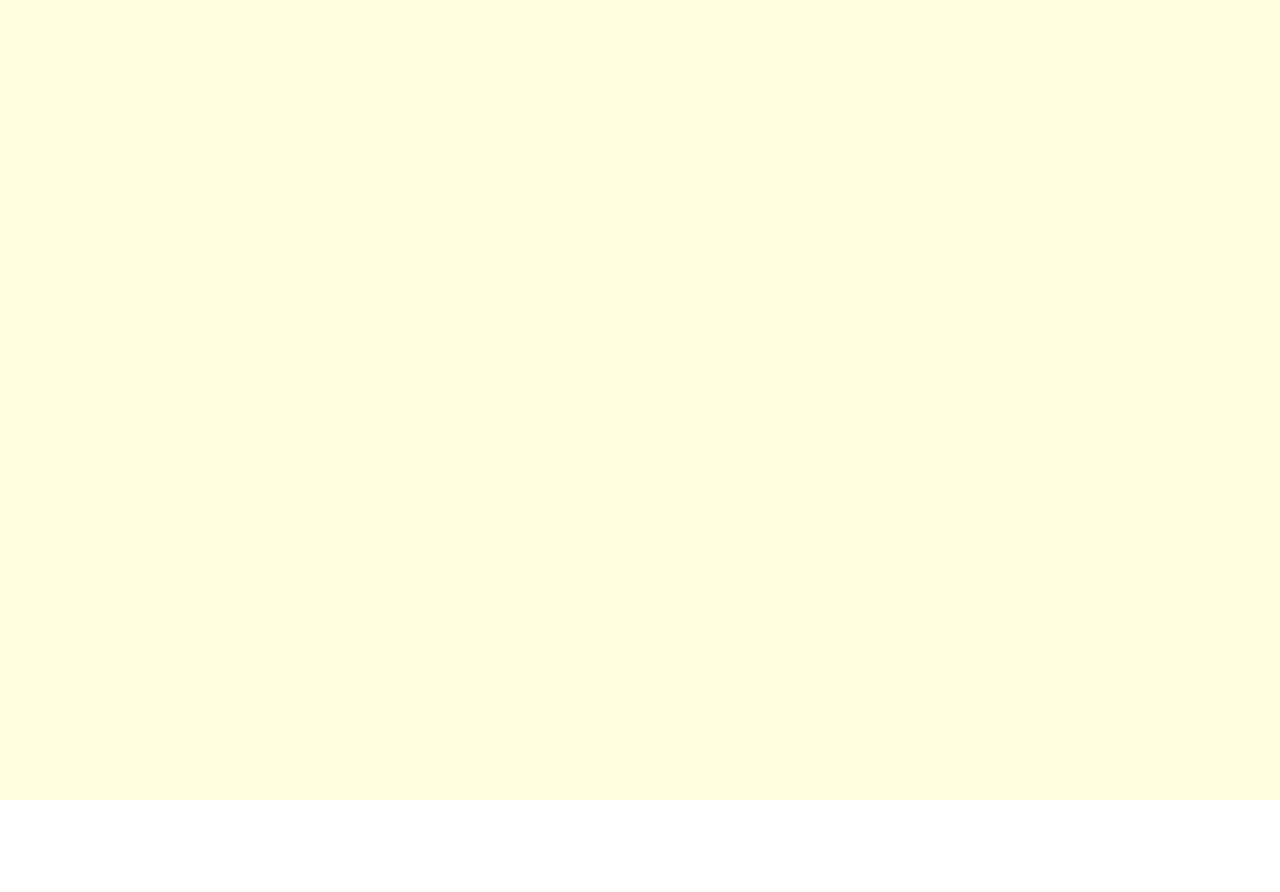
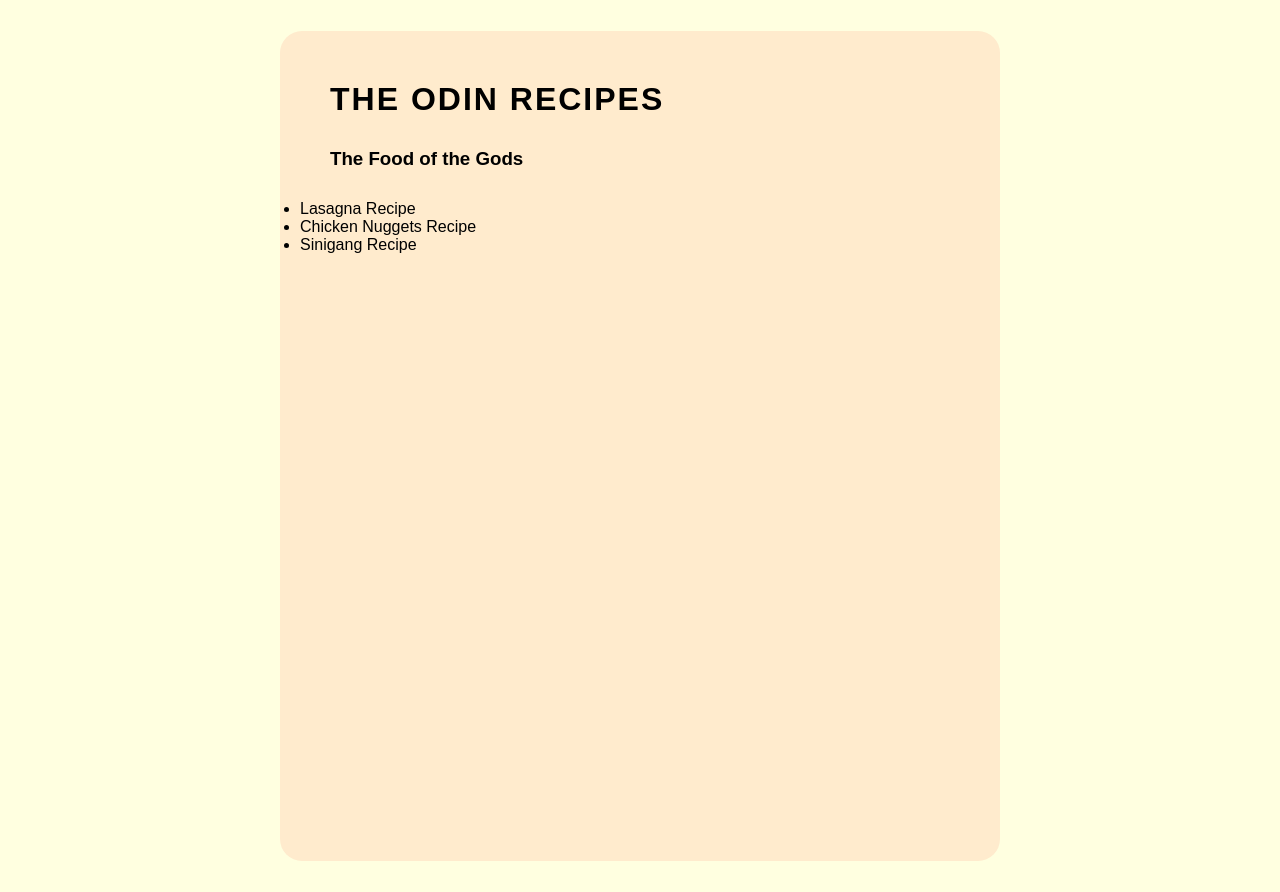
Before and after one commit to Birdabo404/webdoo, a plain HTML site: page Odin-Recipes/recipes/Recipes.html in a window 1280 px wide. Before the commit the page ends 800 px from the top, so only its background shows below. Drawn offline with Linux system fonts and the light colour scheme.

Commit message:
added Recipes & CSS

```diff
--- a/Odin-Recipes/main.css
+++ b/Odin-Recipes/main.css
@@ -16,13 +16,13 @@
     width: 100%;
     max-width: 720px;
     min-height: 830px;
-    background-color: rgb(31, 31, 31);
+    background-color: rgb(146, 175, 157);
     margin: 30px auto 30px;
     border-radius: 24px;
 }
 
 .heading1{
-    color:  white;
+    color:  rgb(255, 255, 255);
     letter-spacing: 2px;
     text-align: center;
     padding: 20px;
@@ -38,7 +38,7 @@
 }
 
 .heading3{
-    padding-top: 10px;
+    padding: 20px;
     letter-spacing: 1px;
     margin-left: 50px;
 }
--- a/Odin-Recipes/recipes/Recipes.html
+++ b/Odin-Recipes/recipes/Recipes.html
@@ -4,11 +4,26 @@
     <meta charset="UTF-8">
     <meta name="viewport" content="width=device-width, initial-scale=1.0">
 <link rel="stylesheet" href="style.css">
+    <link rel="stylesheet" href="style.css">
     <title>Recipes</title>
 </head>
 <body>
-    <div class="lasagna_Container">
-    <div class="recipe_platform"> </div>
+    <div class="Recipe_Container">
+    <div class="recipe_platform">
+        <div class="header1">
+            <h1>THE ODIN RECIPES</h1>
+        </div>
+        <div class="header2">
+            <h3>The Food of the Gods</h3>
+        </div>
+        <div class="Recipes">
+            <ul>
+                <li> Lasagna Recipe</li>
+                <li> Chicken Nuggets Recipe</li>
+                <li> Sinigang Recipe</li>
+        </div>
+        </ul>
+    </div>
     </div>
 </body>
 </html>
--- a/Odin-Recipes/recipes/style.css
+++ b/Odin-Recipes/recipes/style.css
@@ -5,8 +5,27 @@
     box-sizing: border-box;
 }
 
-.lasagna_Container{
+.Recipe_Container{
     width: 100%;
     min-height: 100vh;
     background-color: rgb(255, 255, 224);
+    padding: 1px;
 }
+
+.recipe_platform{
+    padding: 20px;
+    max-width: 720px;
+    min-height: 830px;
+    background-color: blanchedalmond;
+    margin: 30px auto 30px;
+    border-radius: 22px;
+}
+
+.header1{
+    margin: 30px;
+    letter-spacing: 2px;
+}
+
+.header2{
+    margin: 30px;
+}
```
Also changed, not shown: Odin-Recipes/index.html (+2 -2 lines).
